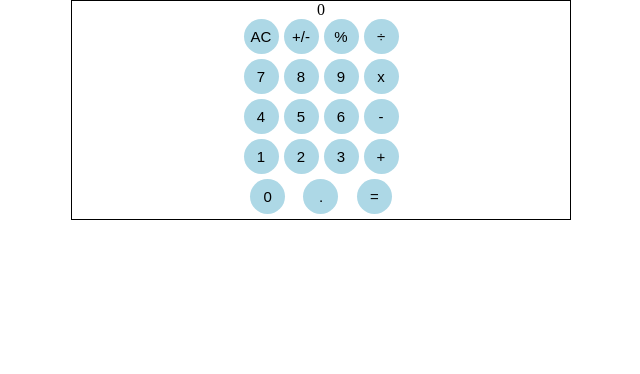
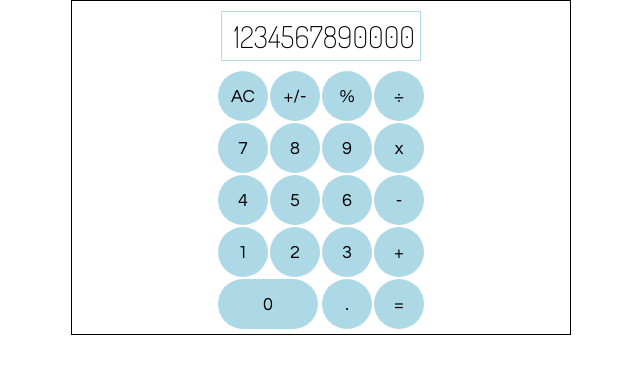
Before and after one commit to mikeberk/calculator, a plain HTML site: page index.html in a window 1280 px wide. Shown: the whole page, without its empty margins (319-959 px from the left). Drawn offline with Linux system fonts and the light colour scheme.

Commit message:
Added button styling and basic display onClick handling. Some addition functionality

```diff
--- a/index.html
+++ b/index.html
@@ -5,44 +5,38 @@
     <meta http-equiv="X-UA-Compatible" content="IE=edge">
     <meta name="viewport" content="width=device-width, initial-scale=1.0">
     <title>Calculator</title>
+    <link rel="preconnect" href="https://fonts.gstatic.com">
+    <link href="https://fonts.googleapis.com/css2?family=Dosis:wght@200&family=Questrial&display=swap" rel="stylesheet">
     <link rel="stylesheet" href="styles.css">
 </head>
 <body>
     <div class="container">
-        <div class="screen">0</div>
+        <div class="screen">1234567890000</div>
 
         <div class="btn-group">
-            <button class="btn">AC</button>
-            <button class="btn">+/-</button>
-            <button class="btn">%</button>
-            <button class="btn">÷</button>
-        </div>
+            <button class="btn ac">AC</button>
+            <button class="btn sign">+/-</button>
+            <button class="btn per">%</button>
+            <button class="btn divide">÷</button>
 
-        <div class="btn-group">
-            <button class="btn">7</button>
-            <button class="btn">8</button>
-            <button class="btn">9</button>
-            <button class="btn">x</button>
-        </div>
+            <button class="btn seven">7</button>
+            <button class="btn eight">8</button>
+            <button class="btn nine">9</button>
+            <button class="btn multiply">x</button>
 
-        <div class="btn-group">
-            <button class="btn">4</button>
-            <button class="btn">5</button>
-            <button class="btn">6</button>
-            <button class="btn">-</button>
-        </div>
+            <button class="btn four">4</button>
+            <button class="btn five">5</button>
+            <button class="btn six">6</button>
+            <button class="btn subtract">-</button>
 
-        <div class="btn-group">
-            <button class="btn">1</button>
-            <button class="btn">2</button>
-            <button class="btn">3</button>
-            <button class="btn">+</button>
-        </div>
+            <button class="btn one">1</button>
+            <button class="btn two">2</button>
+            <button class="btn three">3</button>
+            <button class="btn add">+</button>
 
-        <div class="btn-group">
-            <button class="btn">0</button>
-            <button class="btn">.</button>
-            <button class="btn">=</button>
+            <button class="btn zero">0</button>
+            <button class="btn decimal">.</button>
+            <button class="btn equal">=</button>
         </div>
     </div>
     <script src="script.js"></script>
--- a/script.js
+++ b/script.js
@@ -19,3 +19,64 @@ function operate (operator, a, b) {
             break;
     }
 }
+
+const display = document.querySelector('.screen');
+const btns = document.querySelectorAll('.btn');
+/*
+const oneBtn = document.querySelector('.one');
+const twoBtn = document.querySelector('.two');
+const threeBtn = document.querySelector('.three');
+const fourbtn = document.querySelector('.four');
+const fiveBtn = document.querySelector('.five');
+const sixBtn = document.querySelector('.six');
+const sevenBtn = document.querySelector('.seven');
+const eightBtn = document.querySelector('.eight');
+const nineBtn = document.querySelector('.nine');
+const zeroBtn = document.querySelector('.zero');
+*/
+
+// main click function
+function clickHandler (btn) {
+    btn.addEventListener('click', (e) => {
+        switch (e.target.innerText) {
+            case '1':
+            case '2':
+            case '3':
+            case '4':
+            case '5':
+            case '6':
+            case '7':
+            case '8':
+            case '9':
+            case '0':
+                currentInput = currentInput.concat(e.target.innerText)
+                display.textContent = currentInput;
+                break;
+            case 'AC':
+                currentInput = '';
+                operA = 0;
+                operB = 0;
+                display.textContent = '0';
+                break;
+            case '+':
+                currentInput = operate('+', operA, parseFloat(currentInput));
+                display.textContent = currentInput;
+                operA = parseFloat(currentInput);
+                currentInput = '';
+                currentOperator = '+';
+                break;
+            case '=':
+                operB = parseFloat(currentInput);
+                currentInput = operate(currentOperator, operA, operB).toString();
+                display.textContent = currentInput;
+                operA = parseFloat(currentInput);
+                currentInput = '';
+        }
+    })
+}
+
+let currentInput = '';
+let operA = 0;
+let operB = 0;
+let currentOperator = '';
+btns.forEach(btn => clickHandler(btn));
--- a/styles.css
+++ b/styles.css
@@ -2,6 +2,7 @@
     margin: 0;
     padding: 0;
     box-sizing: border-box;
+    font-family: 'Questrial', sans-serif;
 }
 
 .container {
@@ -15,17 +16,46 @@
 }
 
 .btn-group {
-    width: 160px;
-    display: flex;
-    justify-content: space-around;
+    display: grid;
+    grid-template-columns: repeat(4, 1fr);
+    grid-template-rows: repeat(5, 1fr);
+    grid-gap: 2px;
     margin-bottom: 5px;
 }
 
 .btn {
-    width: 35px;
-    height: 35px;
-    font-size: 15px;
+    height: 50px;
+    width: 50px;
+    font-size: 18px;
     border: none;
     background-color: lightblue;
     border-radius: 50%;
+    transition: all 0.2s;
+    -webkit-transition: all 0.2s;
 }
+
+.zero {
+    grid-column: 1/3;
+    width: 100px;
+    border-radius: 30px;
+}
+
+.screen {
+    margin: 10px;
+    padding: 5px;
+    font-family: 'Dosis', sans-serif;
+    font-size: 30px;
+    border: 1px solid lightblue;
+    width: 200px;
+    text-align: right;
+
+}
+
+.btn:hover {
+    background-color: rgb(127, 205, 231)
+}
+
+.btn:active {
+    background-color: rgb(194, 213, 219);
+    color: rgb(87, 86, 86);
+}
```
